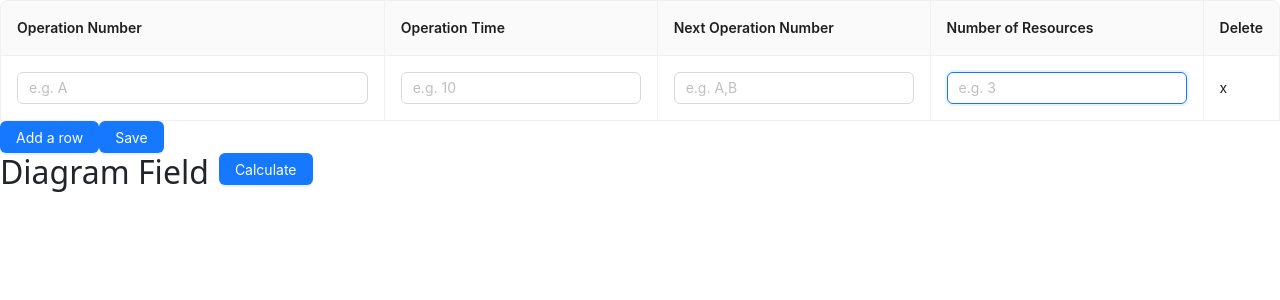
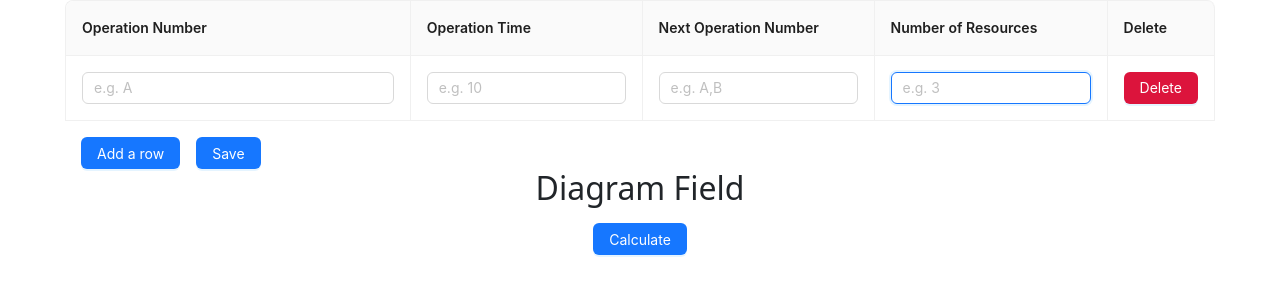
Before and after one commit to robertpieprzyca/zao_project, a React (Vite) app in the folder client/: page / in a window 1280 px wide. Shown: the top 300 px of the page. Built offline with nearby package versions, Linux system fonts and the light colour scheme.

Commit message:
styles and squished page

```diff
--- a/client/src/App.css
+++ b/client/src/App.css
@@ -0,0 +1,5 @@
+.page_wrapper {
+  width: 1150px;
+  display: block;
+  margin: 0 auto;
+}
--- a/client/src/App.tsx
+++ b/client/src/App.tsx
@@ -1,15 +1,12 @@
 import OperationsTable from "./components/OperationsTable/OperationsTable.tsx";
 import DiagramField from "./components/DiagramField/DiagramField.tsx";
+import "./App.css";
 
 function App() {
   return (
-    <div>
-      <div>
-        <OperationsTable></OperationsTable>
-      </div>
-      <div>
-        <DiagramField></DiagramField>
-      </div>
+    <div className="page_wrapper">
+      <OperationsTable></OperationsTable>
+      <DiagramField></DiagramField>
     </div>
   );
 }
--- a/client/src/components/DiagramBlock/DiagramBlock.css
+++ b/client/src/components/DiagramBlock/DiagramBlock.css
@@ -1,28 +1,3 @@
-.diagram-block {
-  width: 200px;
-  height: 200px;
-  border: 1px solid black;
-  box-sizing: border-box;
-  overflow: hidden;
+.block-data {
+  padding: 12px !important;
 }
-
-.MuiTable-root {
-  width: 100%;
-  height: 100%;
-  border-collapse: collapse; /* Ensure no extra spacing between cells */
-}
-
-.MuiTableBody-root {
-  display: table;
-  height: 100%;
-}
-
-.MuiTableCell-root {
-  padding: 0;
-  border: 1px solid black;
-  display: flex;
-  align-items: center; /* Center content vertically */
-  justify-content: center; /* Center content horizontally */
-  width: 33.33%; /* Ensure cells fit evenly in the 3 columns */
-  height: 50%; /* Ensure cells take up half of the block height */
-}
--- a/client/src/components/DiagramBlock/DiagramBlock.tsx
+++ b/client/src/components/DiagramBlock/DiagramBlock.tsx
@@ -1,36 +1,48 @@
-import React from "react";
+import * as React from "react";
 import Table from "@mui/material/Table";
 import TableBody from "@mui/material/TableBody";
 import TableCell from "@mui/material/TableCell";
 import TableContainer from "@mui/material/TableContainer";
 import TableRow from "@mui/material/TableRow";
 import Paper from "@mui/material/Paper";
+import { Operation } from "../../utils/pdmutils"; // Update import path if necessary
+import "./DiagramBlock.css";
 
 interface DiagramBlockProps {
-  data: {
-    earliest_start: number;
-    operation_number: string;
-    earliest_finish: number;
-    latest_start: number;
-    operation_time: number;
-    latest_finish: number;
-  };
+  data: Operation;
 }
 
 const DiagramBlock: React.FC<DiagramBlockProps> = ({ data }) => {
   return (
-    <TableContainer component={Paper} style={{ width: 200, height: 200 }}>
-      <Table>
+    <TableContainer component={Paper}>
+      <Table sx={{ height: "100%", tableLayout: "fixed" }}>
         <TableBody>
           <TableRow>
-            <TableCell align="center">{data.earliest_start}</TableCell>
-            <TableCell align="center">{data.operation_number}</TableCell>
-            <TableCell align="center">{data.earliest_finish}</TableCell>
+            <TableCell className="block-data" align="center">
+              {data.earliest_start ?? "-"}
+            </TableCell>
+            <TableCell className="block-data" align="center">
+              {data.operation_time}
+            </TableCell>
+            <TableCell className="block-data" align="center">
+              {data.earliest_finish ?? "-"}
+            </TableCell>
           </TableRow>
           <TableRow>
-            <TableCell align="center">{data.latest_start}</TableCell>
-            <TableCell align="center">{data.operation_time}</TableCell>
-            <TableCell align="center">{data.latest_finish}</TableCell>
+            <TableCell className="block-data" colSpan={3} align="center">
+              {data.operation_number ?? "-"}
+            </TableCell>
+          </TableRow>
+          <TableRow>
+            <TableCell className="block-data" align="center">
+              {data.latest_start ?? "-"}
+            </TableCell>
+            <TableCell className="block-data" align="center">
+              {data.time_slack ?? "-"}
+            </TableCell>
+            <TableCell className="block-data" align="center">
+              {data.latest_finish ?? "-"}
+            </TableCell>
           </TableRow>
         </TableBody>
       </Table>
--- a/client/src/components/DiagramField/DiagramField.css
+++ b/client/src/components/DiagramField/DiagramField.css
@@ -1,9 +1,36 @@
 .diagram-field {
   display: flex;
-  flex-wrap: wrap;
-  gap: 10px;
+  flex-direction: column;
+  align-items: center;
+}
+
+.diagram-grid {
+  display: flex;
+  flex-direction: row;
+  align-items: flex-start;
+  gap: 64px;
+}
+
+.diagram-column {
+  display: flex;
+  flex-direction: column;
+  align-items: center;
+  gap: 24px;
 }
 
 .diagram-block-container {
-  margin: 5px;
+  width: 160px;
 }
+
+.diagram-grid-container {
+  border: 1px solid #ccc;
+  border-radius: 4px;
+  margin-top: 16px;
+  margin-bottom: 46px;
+  padding: 16px;
+  width: 100%;
+  overflow-x: auto;
+}
+.diagram-title {
+  margin-bottom: 16px;
+}
--- a/client/src/components/DiagramField/DiagramField.tsx
+++ b/client/src/components/DiagramField/DiagramField.tsx
@@ -18,32 +18,55 @@ const DiagramField: React.FC = () => {
 
   const handleCalculate = () => {
     const latestData = fetchDataFromLocalStorage();
-    calculatePDM(latestData);
-    setDataSource(latestData);
+    const calculatedData = calculatePDM(latestData);
+    setDataSource(calculatedData);
 
-    console.log("Calculating with data:", latestData);
+    console.log("Calculating with data:", calculatedData);
   };
+
+  // Group operations by earliest_start time
+  const groupedData = dataSource.reduce(
+    (acc: { [key: number]: Operation[] }, operation) => {
+      if (
+        operation.earliest_start !== undefined &&
+        operation.earliest_finish !== undefined &&
+        operation.latest_start !== undefined &&
+        operation.latest_finish !== undefined &&
+        operation.time_slack !== undefined
+      ) {
+        const level = operation.earliest_start;
+        if (!acc[level]) {
+          acc[level] = [];
+        }
+        acc[level].push(operation);
+      }
+      return acc;
+    },
+    {}
+  );
 
   return (
     <div className="diagram-field">
-      <h2>Diagram Field</h2>
+      <h2 className="diagram-title">Diagram Field</h2>
       <Button type="primary" onClick={handleCalculate}>
         Calculate
       </Button>
 
-      {dataSource.map((item) => (
-        <div key={item.key} className="diagram-block-container">
-          <DiagramBlock
-            data={{
-              ...item,
-              earliest_start: item.earliest_start ?? 0,
-              earliest_finish: item.earliest_finish ?? 0,
-              latest_start: item.latest_start ?? 0,
-              latest_finish: item.latest_finish ?? 0,
-            }}
-          />
+      {Object.keys(groupedData).length > 0 && (
+        <div className="diagram-grid-container">
+          <div className="diagram-grid">
+            {Object.keys(groupedData).map((level) => (
+              <div key={level} className="diagram-column">
+                {groupedData[+level].map((item) => (
+                  <div key={item.key} className="diagram-block-container">
+                    <DiagramBlock data={item as Required<Operation>} />
+                  </div>
+                ))}
+              </div>
+            ))}
+          </div>
         </div>
-      ))}
+      )}
     </div>
   );
 };
--- a/client/src/components/OperationsTable/OperationsTable.css
+++ b/client/src/components/OperationsTable/OperationsTable.css
@@ -1,4 +1,13 @@
 .action-buttons {
   display: flex;
-  gap: 20px;
+  gap: 16px;
+  margin-top: 16px;
+  margin-left: 16px;
 }
+.delete_button {
+  color: #fff;
+  background: rgb(220, 20, 60);
+}
+.delete_button:hover {
+  background: rgb(153, 16, 43) !important;
+}
--- a/client/src/components/OperationsTable/OperationsTable.tsx
+++ b/client/src/components/OperationsTable/OperationsTable.tsx
@@ -2,6 +2,7 @@ import React, { useEffect, useRef, useState } from "react";
 import { Button, Input, Popconfirm, Table, message } from "antd";
 import type { ColumnsType, ColumnType } from "antd/es/table";
 import type { InputRef } from "antd/es/input";
+import "./OperationsTable.css";
 
 interface Item {
   key: string;
@@ -117,7 +118,9 @@ const OperationsTable: React.FC = () => {
             title="Sure to delete?"
             onConfirm={() => handleDelete(record.key)}
           >
-            <a>x</a>
+            <Button className="delete_button" type="primary">
+              Delete
+            </Button>
           </Popconfirm>
         ) : null,
     },
--- a/client/src/utils/pdmutils.ts
+++ b/client/src/utils/pdmutils.ts
@@ -8,18 +8,19 @@ export type Operation = {
   earliest_finish?: number;
   latest_start?: number;
   latest_finish?: number;
+  time_slack?: number; // New field for time slack
 };
 
 export const calculatePDM = (operations: Operation[]) => {
   const operationMap = new Map<string, Operation>();
 
+  // Initialize properties
   operations.forEach((operation) => {
-    // Initialize properties to avoid undefined errors
     operation.earliest_start = 0;
     operation.earliest_finish = 0;
     operation.latest_start = 0;
     operation.latest_finish = 0;
-
+    operation.time_slack = 0; // Initialize time_slack
     operationMap.set(operation.operation_number, operation);
   });
 
@@ -29,6 +30,17 @@ export const calculatePDM = (operations: Operation[]) => {
 
   operations.reverse().forEach((operation) => {
     calculateLatest(operation, operationMap);
+  });
+
+  // Calculate time_slack after calculating earliest and latest finish times
+  operations.forEach((operation) => {
+    if (
+      operation.earliest_finish !== undefined &&
+      operation.latest_finish !== undefined
+    ) {
+      operation.time_slack =
+        operation.latest_finish - operation.earliest_finish;
+    }
   });
 
   return operations;
@@ -57,7 +69,7 @@ const calculateEarliest = (
   }
 
   operation.earliest_finish =
-    +operation.earliest_start + +operation.operation_time;
+    +(operation.earliest_start ?? 0) + +operation.operation_time;
 };
 
 const calculateLatest = (
@@ -66,6 +78,7 @@ const calculateLatest = (
 ) => {
   if (operation.latest_finish !== 0) return;
 
+  // Find successors based on operation's next_operation_number
   const successors = Array.from(operationMap.values()).filter((op) =>
     operation.next_operation_number.split(",").includes(op.operation_number)
   );
@@ -81,5 +94,6 @@ const calculateLatest = (
     );
   }
 
-  operation.latest_start = +operation.latest_finish - +operation.operation_time;
+  operation.latest_start =
+    +(operation.latest_finish ?? 0) - +operation.operation_time;
 };
```
